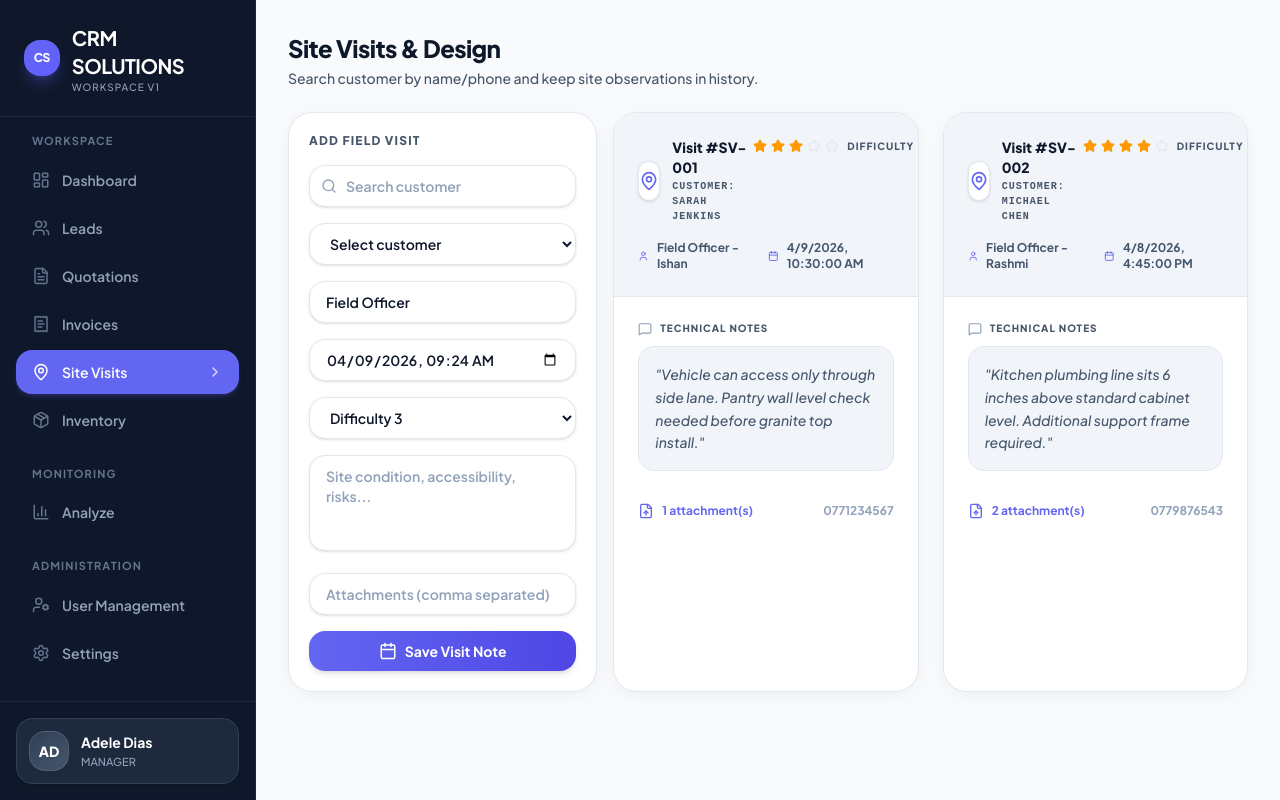
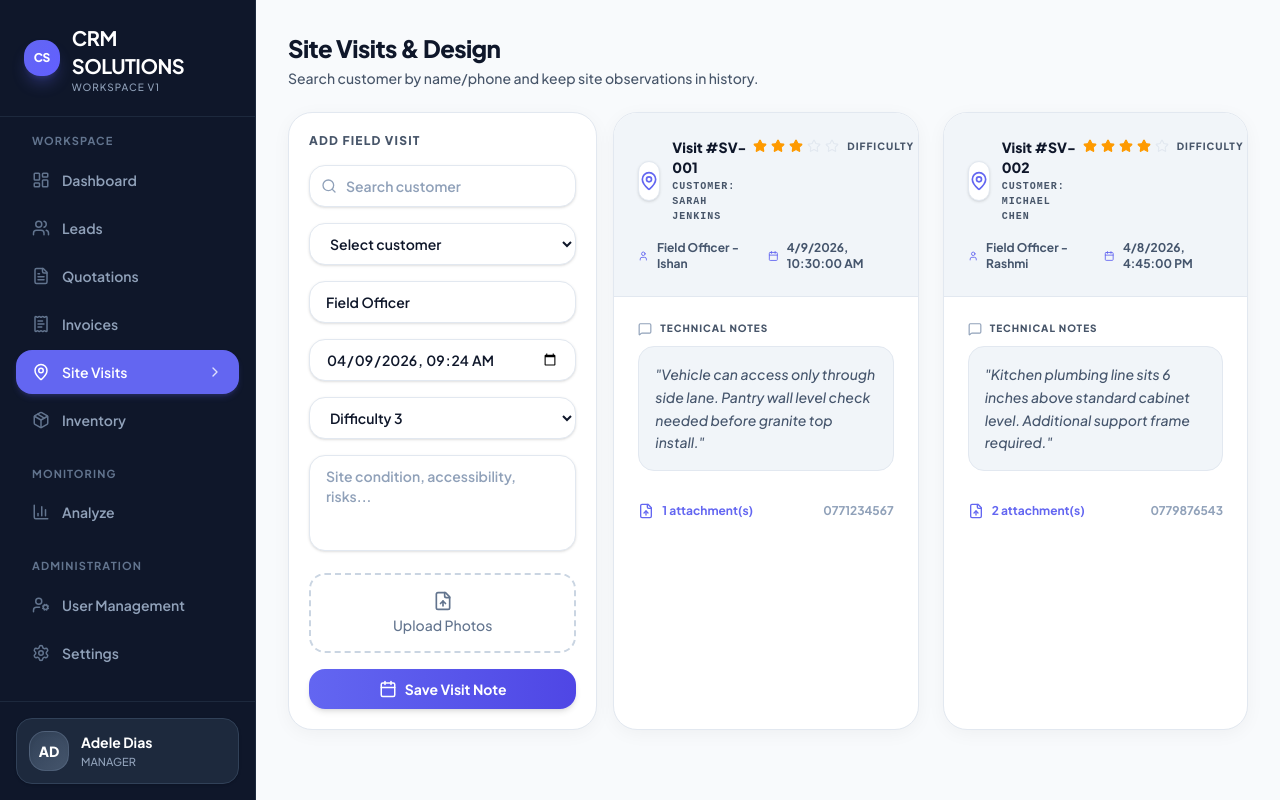
Before and after one commit to MiniduOshan/CRM-group-project, a React (Vite) app: page / in a window 1280 px wide. Both pictures are taken after a click on the button "Site Visits". Built offline with nearby package versions, Linux system fonts and the light colour scheme.

Commit message:
feat: create SiteVisits component for managing customer site observations and file attachments

```diff
--- a/src/components/SiteVisits.tsx
+++ b/src/components/SiteVisits.tsx
@@ -6,7 +6,8 @@ import {
   FileUp,
   Star,
   MessageSquare,
-  Search
+  Search,
+  X // Added for remove button
 } from 'lucide-react';
 import { motion } from 'motion/react';
 import type { CustomerProfile, SiteVisit } from '../types';
@@ -26,13 +27,20 @@ interface SiteVisitsProps {
 
 export default function SiteVisits({ customers, visits, onCreateVisit }: SiteVisitsProps) {
   const [search, setSearch] = useState('');
-  const [visitForm, setVisitForm] = useState({
+  const [visitForm, setVisitForm] = useState<{
+    customerId: string;
+    designer: string;
+    visitDate: string;
+    difficultyRating: string;
+    notes: string;
+    attachments: File[];
+  }>({
     customerId: '',
     designer: 'Field Officer',
     visitDate: new Date(Date.now() - new Date().getTimezoneOffset() * 60000).toISOString().slice(0, 16),
     difficultyRating: '3',
     notes: '',
-    attachments: ''
+    attachments: [] // Changed to array
   });
 
   const filteredCustomers = useMemo(() => {
@@ -45,28 +53,47 @@ export default function SiteVisits({ customers, visits, onCreateVisit }: SiteVis
     );
   }, [customers, search]);
 
+
+  const handleFileChange = (event: React.ChangeEvent<HTMLInputElement>) => {
+    if (event.target.files) {
+      const filesArray = Array.from(event.target.files);
+      setVisitForm((prev) => ({
+        ...prev,
+        attachments: [...prev.attachments, ...filesArray]
+      }));
+    }
+  };
+
+  // Upload karapu file ekak remove karanna
+  const removeAttachment = (indexToRemove: number) => {
+    setVisitForm((prev) => ({
+      ...prev,
+      attachments: prev.attachments.filter((_, index) => index !== indexToRemove)
+    }));
+  };
+
   const handleCreateVisit = (event: FormEvent<HTMLFormElement>) => {
     event.preventDefault();
     if (!visitForm.customerId || !visitForm.notes.trim()) {
       return;
     }
+
+    const attachmentUrls = visitForm.attachments.map(file => URL.createObjectURL(file));
+
     onCreateVisit({
       customerId: visitForm.customerId,
       designer: visitForm.designer,
       visitDate: visitForm.visitDate,
       notes: visitForm.notes,
       difficultyRating: Number(visitForm.difficultyRating) as 1 | 2 | 3 | 4 | 5,
-      attachments: visitForm.attachments
-        .split(',')
-        .map((entry) => entry.trim())
-        .filter((entry) => entry.length > 0)
+      attachments: attachmentUrls
     });
 
     setVisitForm((prev) => ({
       ...prev,
       customerId: '',
       notes: '',
-      attachments: ''
+      attachments: []
     }));
   };
 
@@ -140,12 +167,40 @@ export default function SiteVisits({ customers, visits, onCreateVisit }: SiteVis
             className="input-field !py-2.5 h-24 resize-none"
           />
 
+          {/* Photo Upload Area */}
+          <div className="space-y-2">
+            <label className="flex flex-col items-center justify-center w-full p-4 border-2 border-dashed border-slate-300 rounded-xl cursor-pointer hover:bg-slate-50 transition-colors">
+              <div className="flex flex-col items-center gap-1 text-slate-500">
+                <FileUp size={20} />
+                <span className="text-sm font-medium">Upload Photos</span>
+              </div>
               <input
-            value={visitForm.attachments}
-            onChange={(event) => setVisitForm((prev) => ({ ...prev, attachments: event.target.value }))}
-            placeholder="Attachments (comma separated)"
-            className="input-field !py-2.5"
+                type="file"
+                multiple
+                accept="image/*"
+                className="hidden"
+                onChange={handleFileChange}
               />
+            </label>
+
+            {/* Selected Photos Preview */}
+            {visitForm.attachments.length > 0 && (
+              <div className="flex flex-wrap gap-2 mt-2">
+                {visitForm.attachments.map((file, idx) => (
+                  <span key={idx} className="text-xs bg-slate-100 border border-slate-200 text-slate-600 px-2.5 py-1.5 rounded-lg flex items-center gap-2">
+                    <span className="truncate max-w-[120px]">{file.name}</span>
+                    <button
+                      type="button"
+                      onClick={() => removeAttachment(idx)}
+                      className="text-slate-400 hover:text-red-500 transition-colors"
+                    >
+                      <X size={14} />
+                    </button>
+                  </span>
+                ))}
+              </div>
+            )}
+          </div>
 
           <button className="btn-primary w-full flex justify-center items-center gap-2">
             <Calendar size={18} /> Save Visit Note
```
Lines whose indentation alone changed are shown as unchanged.
